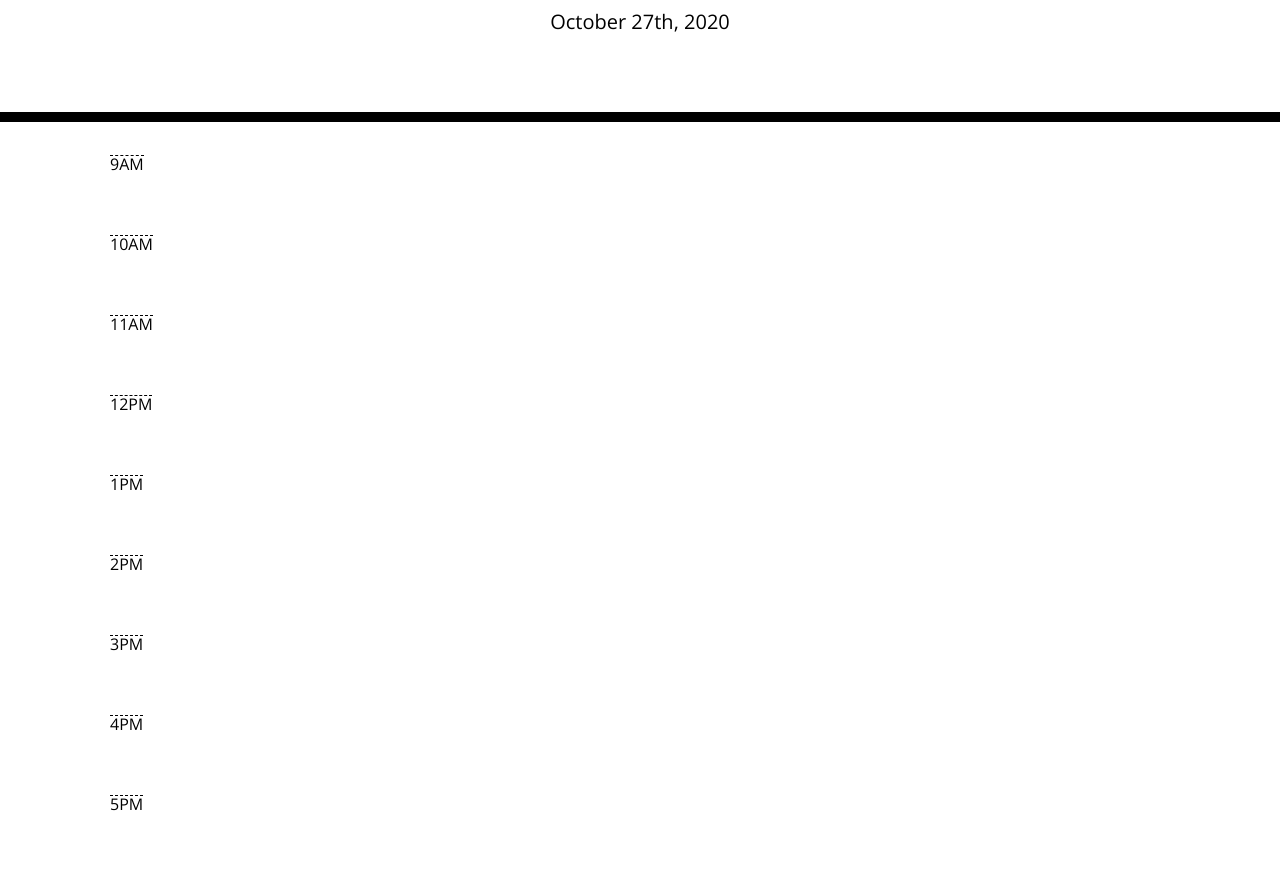
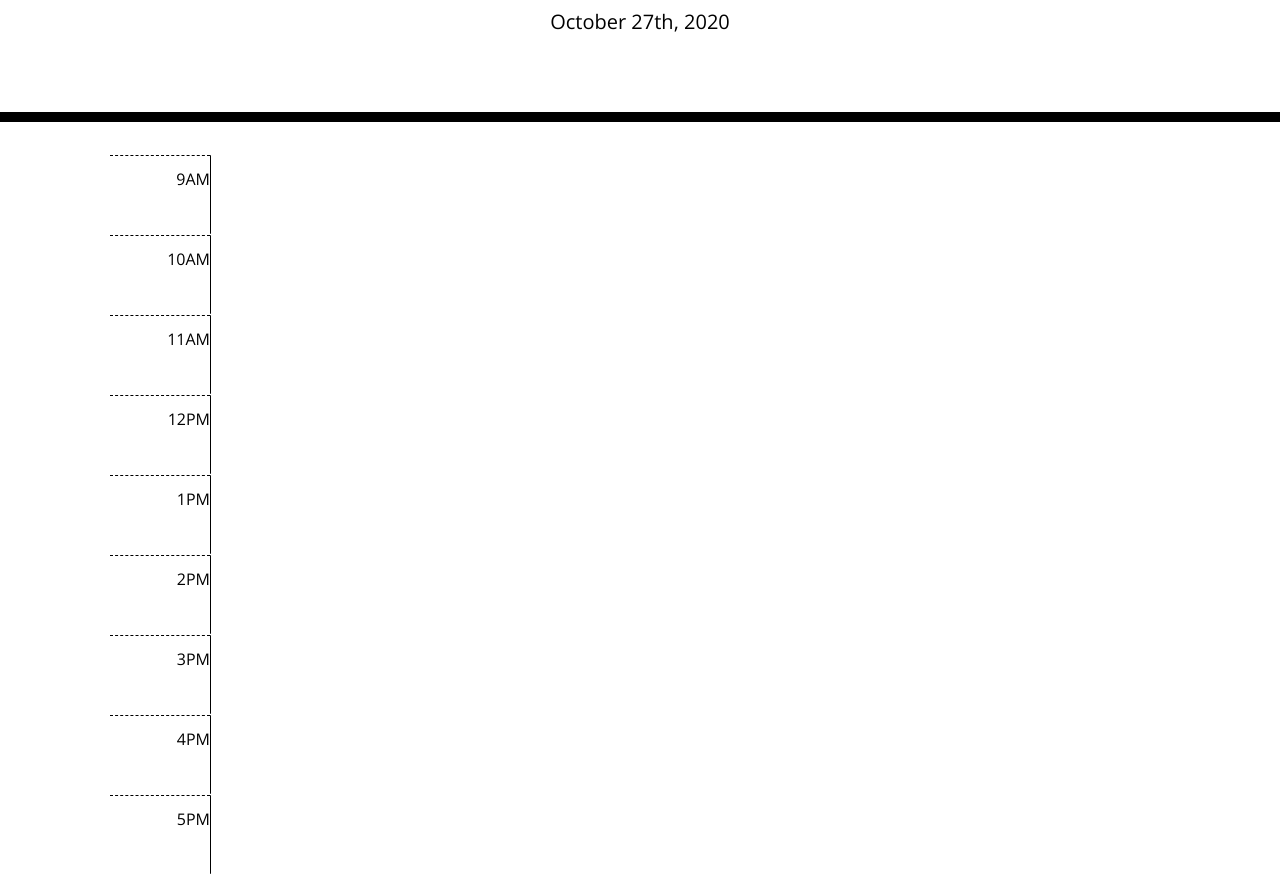
Before and after one commit to cdunahee36/Calender-App, a plain HTML site: page index.html in a window 1280 px wide. Shown: the part 182-1072 px from the top of the page. Drawn offline with nearby package versions, Linux system fonts and the light colour scheme.

Commit message:
Finished styling the time box at the beggining of each row.

```diff
--- a/index.html
+++ b/index.html
@@ -35,47 +35,47 @@
         <li class="row">
           <article class="hour" id="9"></article>
           <content></content>
-          <aside></aside>
+          <aside class="saveBtn"></aside>
         </li>
         <li class="row">
           <article class="hour" id="10"></article>
           <content></content>
-          <aside></aside>
+          <aside class="saveBtn"></aside>
         </li>
         <li class="row">
           <article class="hour" id="11"></article>
           <content></content>
-          <aside></aside>
+          <aside class="saveBtn"></aside>
         </li>
         <li class="row">
           <article class="hour" id="12"></article>
           <content></content>
-          <aside></aside>
+          <aside class="saveBtn"></aside>
         </li>
         <li class="row">
           <article class="hour" id="1"></article>
           <content></content>
-          <aside></aside>
+          <aside class="saveBtn"></aside>
         </li>
         <li class="row">
           <article class="hour" id="2"></article>
           <content></content>
-          <aside></aside>
+          <aside class="saveBtn"></aside>
         </li>
         <li class="row">
           <article class="hour" id="3"></article>
           <content></content>
-          <aside></aside>
+          <aside class="saveBtn"></aside>
         </li>
         <li class="row">
           <article class="hour" id="4"></article>
           <content></content>
-          <aside></aside>
+          <aside class="saveBtn"></aside>
         </li>
         <li class="row">
           <article class="hour" id="5"></article>
           <content></content>
-          <aside></aside>
+          <aside class="saveBtn"></aside>
         </li>
       </ul>
      </div>
@@ -114,6 +114,8 @@
 
 
 
+
+
     </script>
 
   </body>
--- a/style.css
+++ b/style.css
@@ -40,6 +40,9 @@ textarea{
   background-color: #ffffff;
   color: #000000;
   border-top: 1px dashed #000000;
+  padding-top: 15px;
+  width: 100px;
+  text-align: right;
 }
 
 
```
